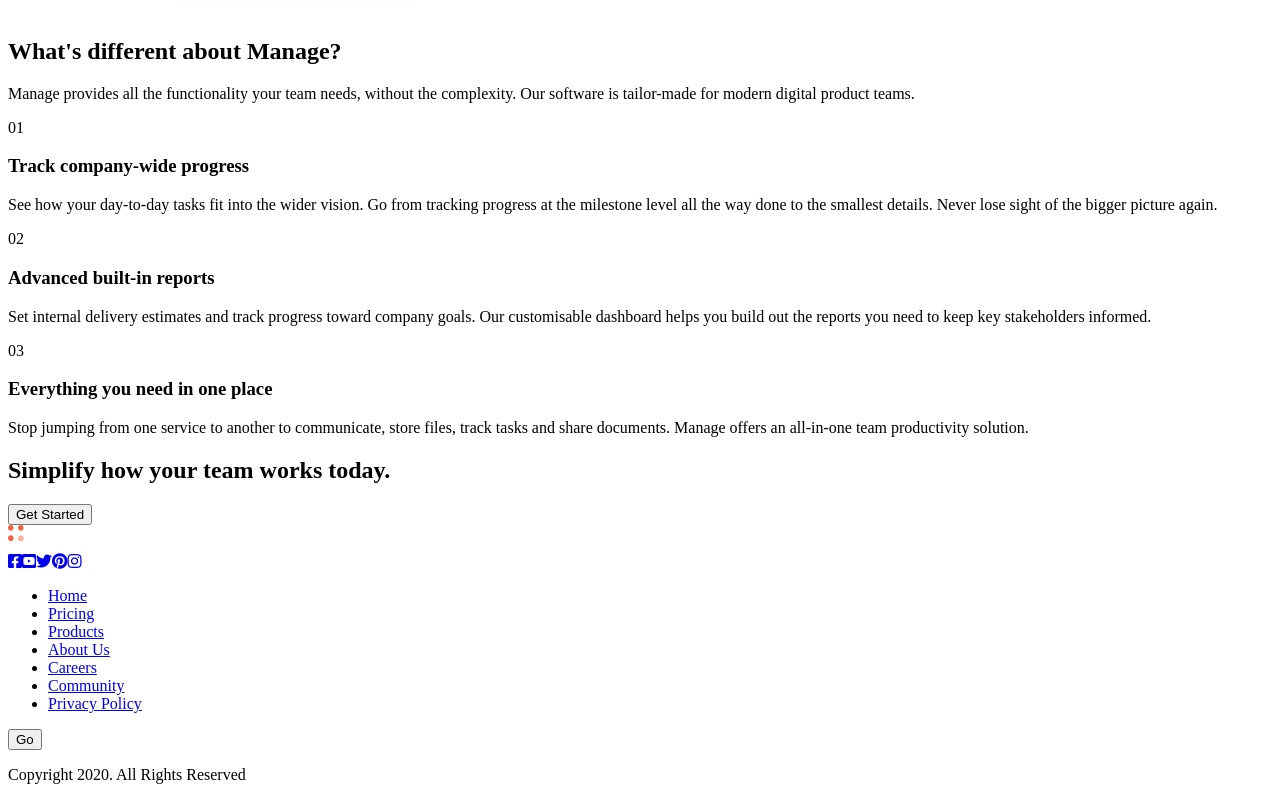
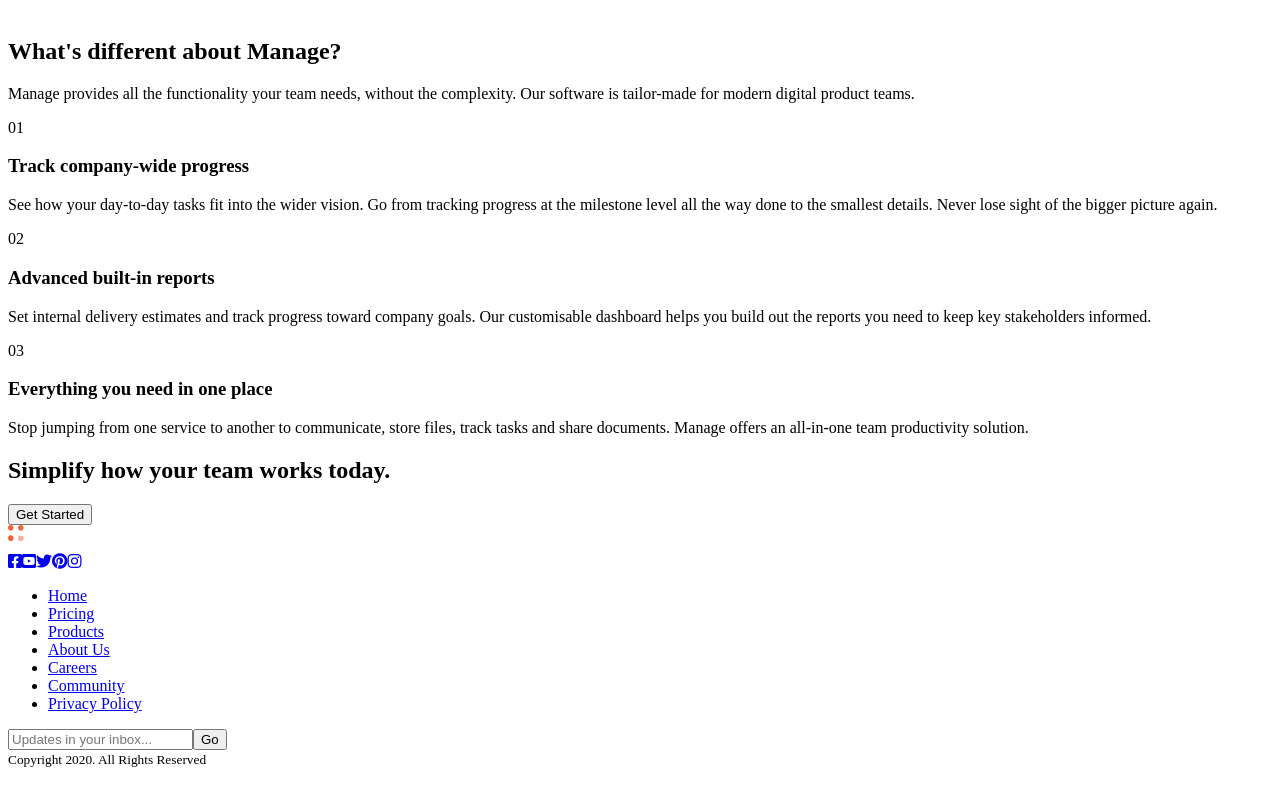
Before and after one commit to MilitusInnocent/manage-landing-page, a React (Create React App) app: page / in a window 1280 px wide. Shown: the part 861-1661 px from the top of the page. After the commit the page ends 1637 px from the top, so only its background shows below. Built offline with nearby package versions, Linux system fonts and the light colour scheme.

Commit message:
Form added

```diff
--- a/src/components/Footer.js
+++ b/src/components/Footer.js
@@ -5,7 +5,7 @@ import logoWhite from '../images/footer-logo.svg';
 const Footer = () => {
     return (
         <div className="footer">
-            <img className="footer__logo" src={logoWhite} alt="company logo" />
+            <img className="footer__logo" src={logoWhite} alt="Manage company logo" />
 
             <div className="footer__social__logos">
                 <a href="#" aria-label="Facebook icon">
@@ -26,12 +26,19 @@ const Footer = () => {
             </div>
 
             <div className="footer__links">
-                <Links/>
+                <Links />
             </div>
 
-            <Button color='orange' text='Go' />
+            <form className="footer__form">
+                <input
+                    placeholder="Updates in your inbox..."
+                    aria-label="Enter valid email address here"
+                    type="email"
+                />
+                <Button color='orange' text='Go' type="submit" />
+            </form>
 
-            <p className="footer__copyright">Copyright 2020. All Rights Reserved</p>
+            <small className="footer__copyright">Copyright 2020. All Rights Reserved</small>
         </div>
     )
 }
```
